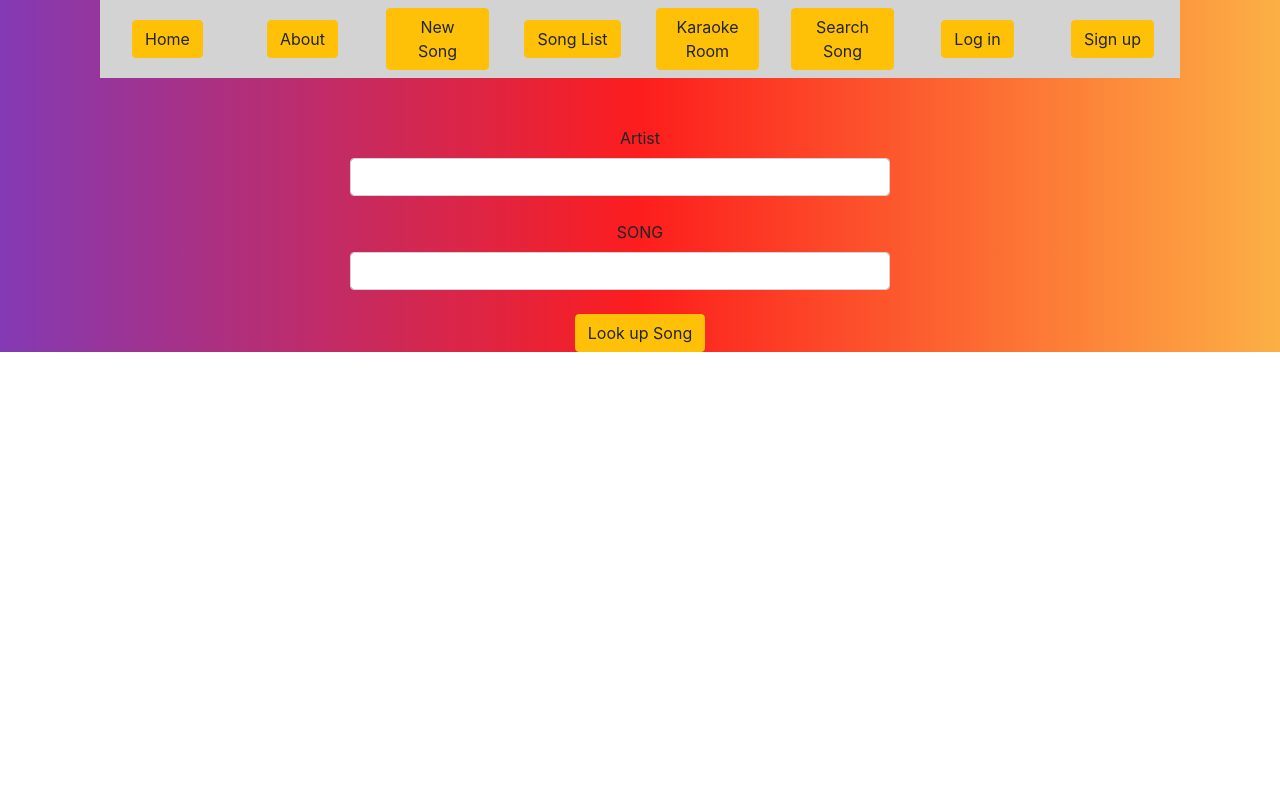
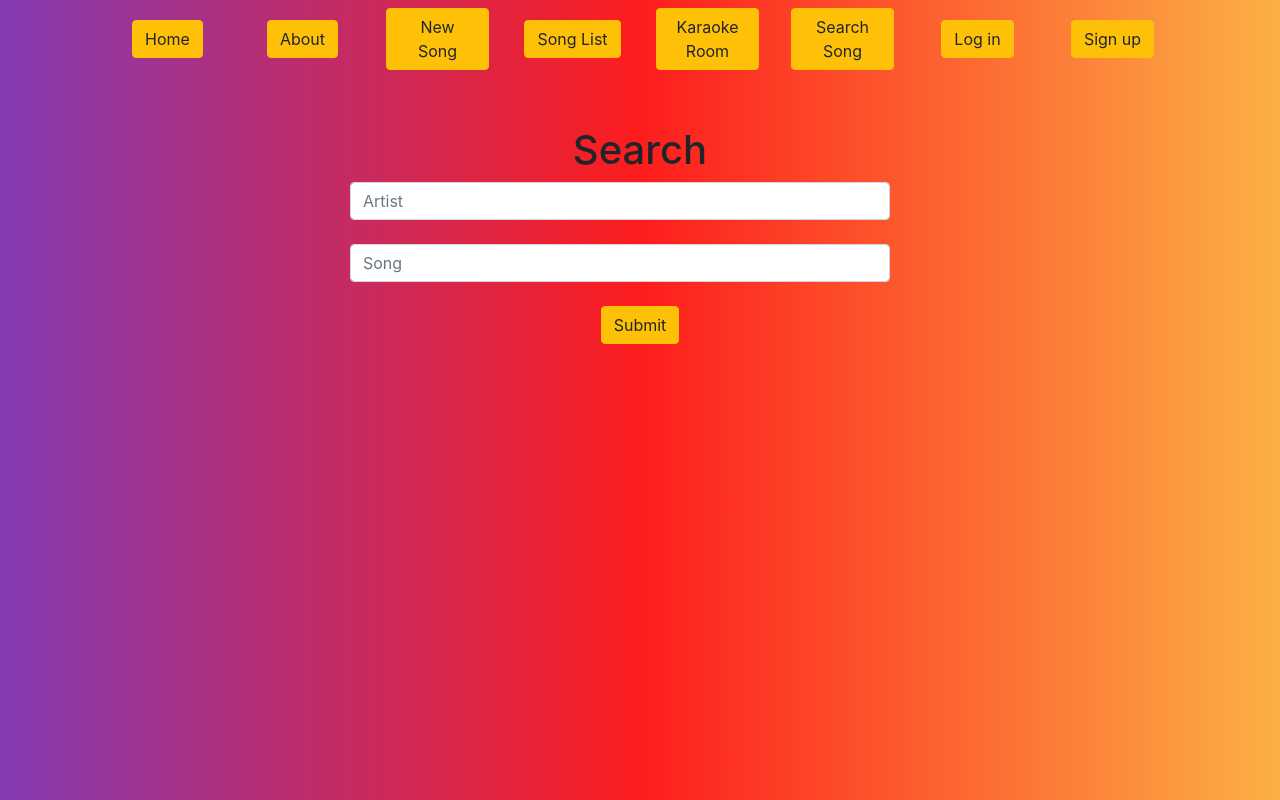
Before and after one commit to trungpham10/CarrieOKey, a React (Create React App) app: page /songLookUp in a window 1280 px wide. Shown: the top 800 px of the page. Built offline with nearby package versions, Linux system fonts and the light colour scheme.

Commit message:
gradient and buttons styled

```diff
--- a/src/App.css
+++ b/src/App.css
@@ -43,20 +43,11 @@
 
 }
 
-#btn{
-  margin: 5px;
-  margin-bottom: 400px;
-
-}
-
-.nav {
-  background: lightgrey;
-  margin-bottom: 100%;
-}
-
-
-
 #cardDeck{
   flex-wrap: wrap;
   flex: initial;
 }
+
+#aboutbtn, #searchbtn, #btn{
+  margin-bottom: 1000px;
+}
--- a/src/components/About.jsx
+++ b/src/components/About.jsx
@@ -20,9 +20,9 @@ export default function Home() {
   }
 
   return (
-    <Container>
+    <Container id="about">
       <h1>About Page</h1>
-      <Button onClick={callSeedRoute()}>Seed Database</Button>
+      <Button onClick={callSeedRoute()} id="aboutbtn">Seed Database</Button>
     </Container>
   );
 }
--- a/src/components/Login.jsx
+++ b/src/components/Login.jsx
@@ -36,12 +36,12 @@ export default function Login(props) {
             className={"m-2"}
           ></input>
           <br></br>
-          <Button type="submit" className={"m-2"}>I'm in!</Button>
+          <Button type="submit" className={"m-2"} variant="warning">Login</Button>
         </form>
           <br />
           {props.warning ? <p>{props.warning}</p> : ""}
           <a href="/signup">
-            <Button>Not on Carrie O'Key yet? Sign up</Button>
+            <Button variant="warning">Not on Carrie O'Key yet? Sign up</Button>
           </a>
           <br />
       </div>
--- a/src/components/Room.jsx
+++ b/src/components/Room.jsx
@@ -1,6 +1,7 @@
 import React, { useState, useEffect } from "react";
 import Video from "twilio-video";
 import Participant from "./Participant";
+import Button from "react-bootstrap/Button";
 
 const Room = ({ roomName, token, handleLogout }) => {
   const [room, setRoom] = useState(null);
@@ -49,7 +50,7 @@ const Room = ({ roomName, token, handleLogout }) => {
 
   return (
     <div>
-      <button onClick={handleLogout}>Exit Room</button>
+      <Button onClick={handleLogout} variant="warning">Exit Room</Button>
       <div className="room" style={{ display: "flex", flexDirection: "row" }}>
         <div
           className="local-participant"
--- a/src/components/Signup.jsx
+++ b/src/components/Signup.jsx
@@ -58,10 +58,10 @@ export default function Signup(props) {
             value={props.password}
           ></input>
           <br />
-          <a href="/login"><Button>Already a member? Sign in!</Button></a>
+          <a href="/login"><Button variant="warning">Already a member? Sign in!</Button></a>
           <br />
 
-          <Button type="submit"> Let's get started </Button>
+          <Button type="submit" variant="warning"> Let's get started </Button>
         </form>
       </div>
       <br />
--- a/src/components/SongLookUp.jsx
+++ b/src/components/SongLookUp.jsx
@@ -49,24 +49,24 @@ export default class SongLookUp extends Component {
         // console.log(this.state.songs)
         return (
             <Container>
+                <h1>Search</h1>
             <div>
 
                 <Form onSubmit={this.handleSubmit}>
                 <Form.Group>
-                <Form.Label>Artist</Form.Label>
                 <Form.Control
 
-                   type="text" id="artist" value={this.state.artist} onChange={this.handleChange}
+                   type="text" id="artist" placeholder= "Artist" value={this.state.artist} onChange={this.handleChange}
                    />
                    <br />
-                   <Form.Label>SONG</Form.Label>
+
             <Form.Control
 
-                    type="text" id="songName" value={this.state.songName} onChange={this.handleChange}
+                    type="text" id="songName" placeholder="Song" value={this.state.songName} onChange={this.handleChange}
                     />
             <br />
 
-                    <Button type="submit" variant="warning">Look up Song</Button>
+                    <Button type="submit" variant="warning" id="searchbtn" >Submit</Button>
                     </Form.Group>
                 </Form>
 
```
Also changed, not shown: src/components/Show.jsx (+22 -11 lines).
